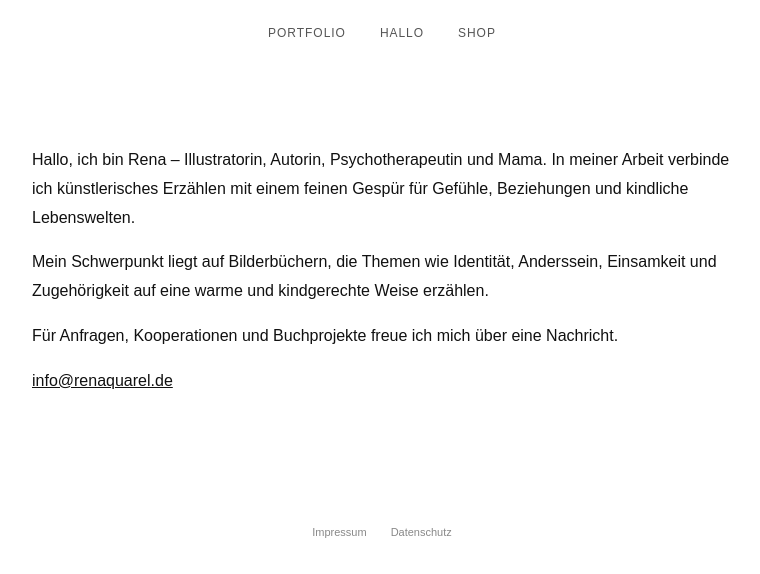
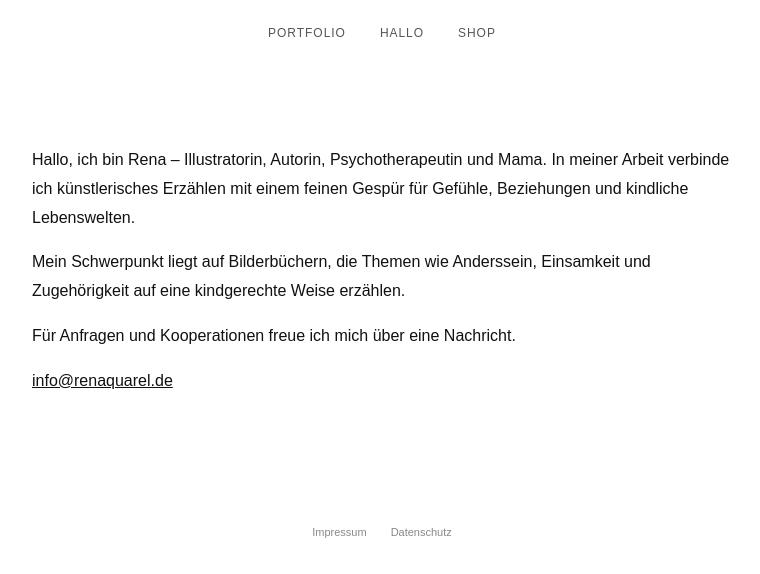
Before and after one commit to renagryga/renaquarel-portfolio-test, a Next.js app: page /kontakt in a window 1280 px wide. Shown: the top 574 px of the page, without its empty margins (258-1018 px from the left). Built offline with nearby package versions, Linux system fonts and the light colour scheme.

Commit message:
Update page.tsx

```diff
--- a/app/kontakt/page.tsx
+++ b/app/kontakt/page.tsx
@@ -28,13 +28,13 @@ export default function KontaktPage() {
         </p>
 
         <p>
-          Mein Schwerpunkt liegt auf Bilderbüchern, die Themen wie Identität,
-          Anderssein, Einsamkeit und Zugehörigkeit auf eine warme und
+          Mein Schwerpunkt liegt auf Bilderbüchern, die Themen wie
+          Anderssein, Einsamkeit und Zugehörigkeit auf eine
           kindgerechte Weise erzählen.
         </p>
 
         <p>
-          Für Anfragen, Kooperationen und Buchprojekte freue ich mich über eine
+          Für Anfragen und Kooperationen freue ich mich über eine
           Nachricht.
         </p>
 
```
